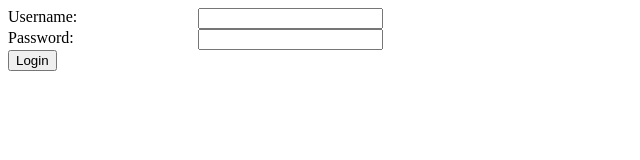
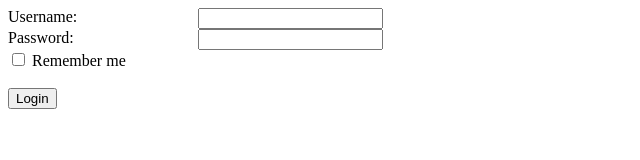
Before and after one commit to assafza/booKeeper, a plain HTML site: page login.html in a window 1280 px wide. Shown: the whole page, without its empty margins (0-640 px from the left). Drawn offline with Linux system fonts and the light colour scheme.

Commit message:
add remember me to login

```diff
--- a/login.html
+++ b/login.html
@@ -9,6 +9,7 @@
    	 	<div style="display:inline; width:85%; float:left;"><input type="text"> </div>
    		<div style="display:inline; width:15%; float:left;">Password:</div>
     	<div style="display:inline; width:85%; float:left;"><input type="password"></div>
+    	<input type="checkbox"> Remember me <br></br>
     	<button type="button">Login</button>
 	</form>
 </body>
```
